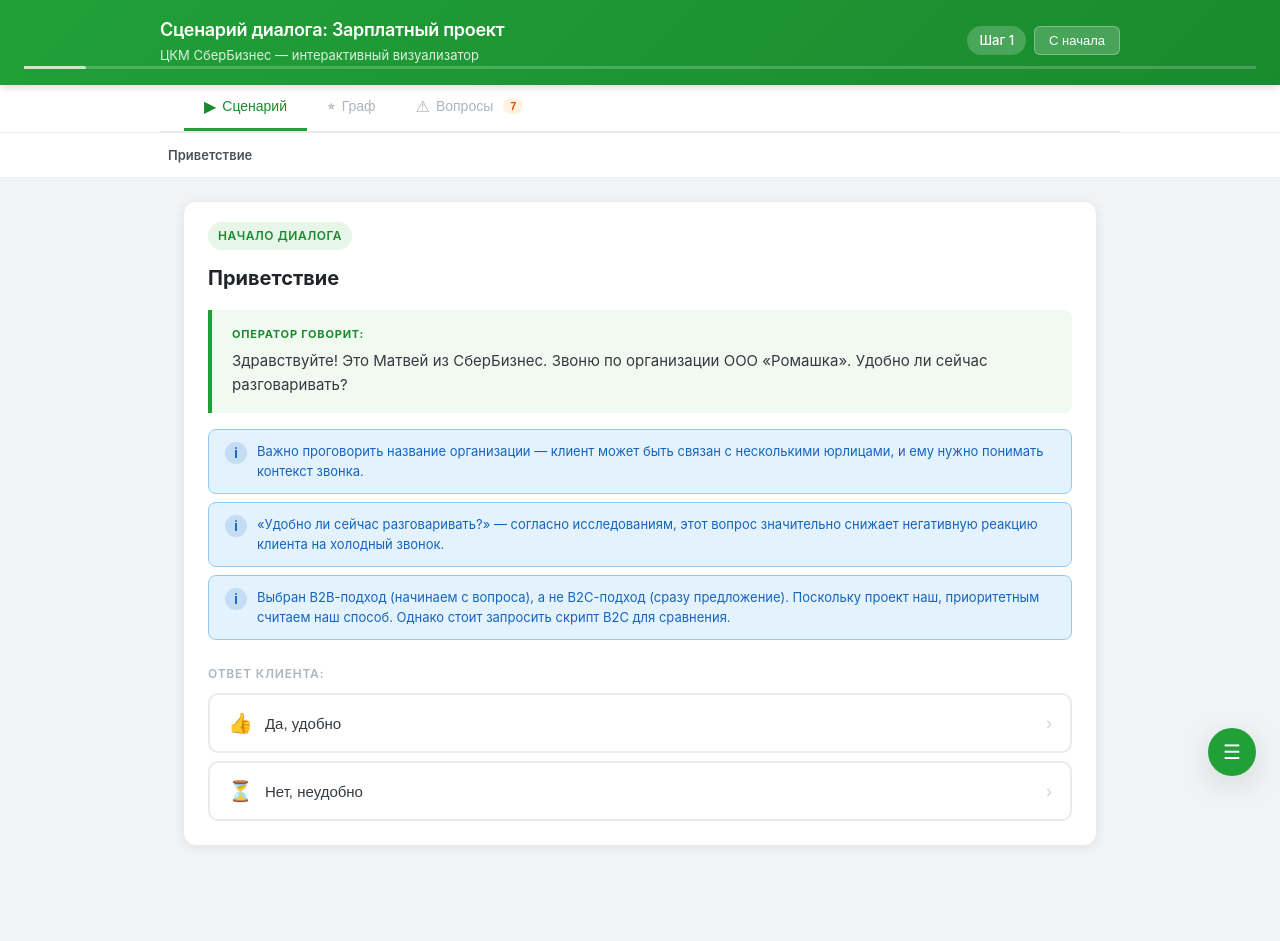
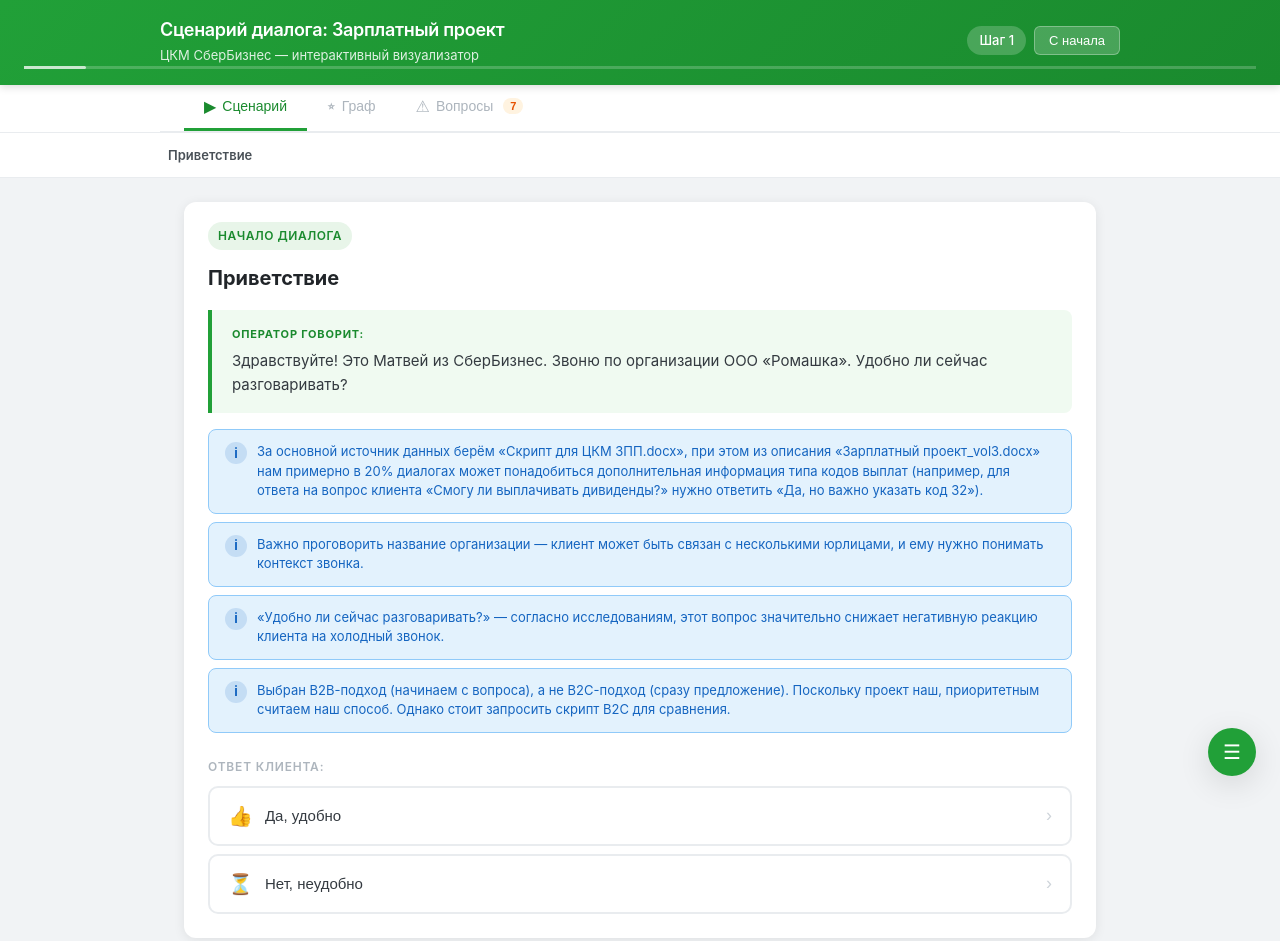
Before and after one commit to akimovdspb/ZPP_scenario, a plain HTML site: page index.html in a window 1280 px wide. Before the commit the page ends 869 px from the top, so only its background shows below. Drawn offline with Linux system fonts and the light colour scheme.

Commit message:
Add files via upload

```diff
--- a/index.html
+++ b/index.html
@@ -616,6 +616,7 @@ const STEPS = {
     ref: "",
     speech: `Здравствуйте! Это Матвей из СберБизнес. Звоню по организации ООО «Ромашка». Удобно ли сейчас разговаривать?`,
     comments: [
+      { type: "info", text: "За основной источник данных берём «Скрипт для ЦКМ ЗПП.docx», при этом из описания «Зарплатный проект_vol3.docx» нам примерно в 20% диалогах может понадобиться дополнительная информация типа кодов выплат (например, для ответа на вопрос клиента «Смогу ли выплачивать дивиденды?» нужно ответить «Да, но важно указать код 32»)." },
       { type: "info", text: "Важно проговорить название организации — клиент может быть связан с несколькими юрлицами, и ему нужно понимать контекст звонка." },
       { type: "info", text: "«Удобно ли сейчас разговаривать?» — согласно исследованиям, этот вопрос значительно снижает негативную реакцию клиента на холодный звонок." },
       { type: "info", discuss: true, text: "Выбран B2B-подход (начинаем с вопроса), а не B2C-подход (сразу предложение). Поскольку проект наш, приоритетным считаем наш способ. Однако стоит запросить скрипт B2C для сравнения." }
```
